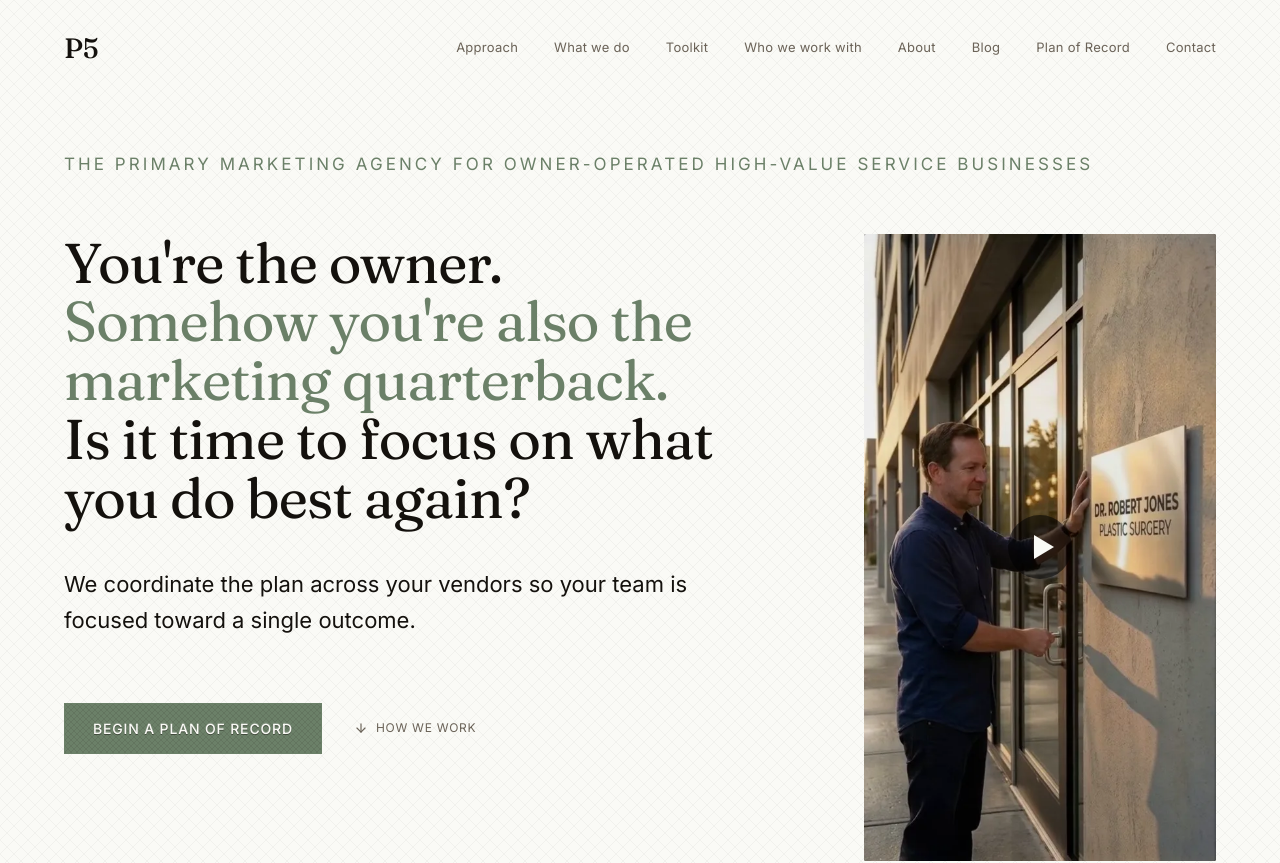
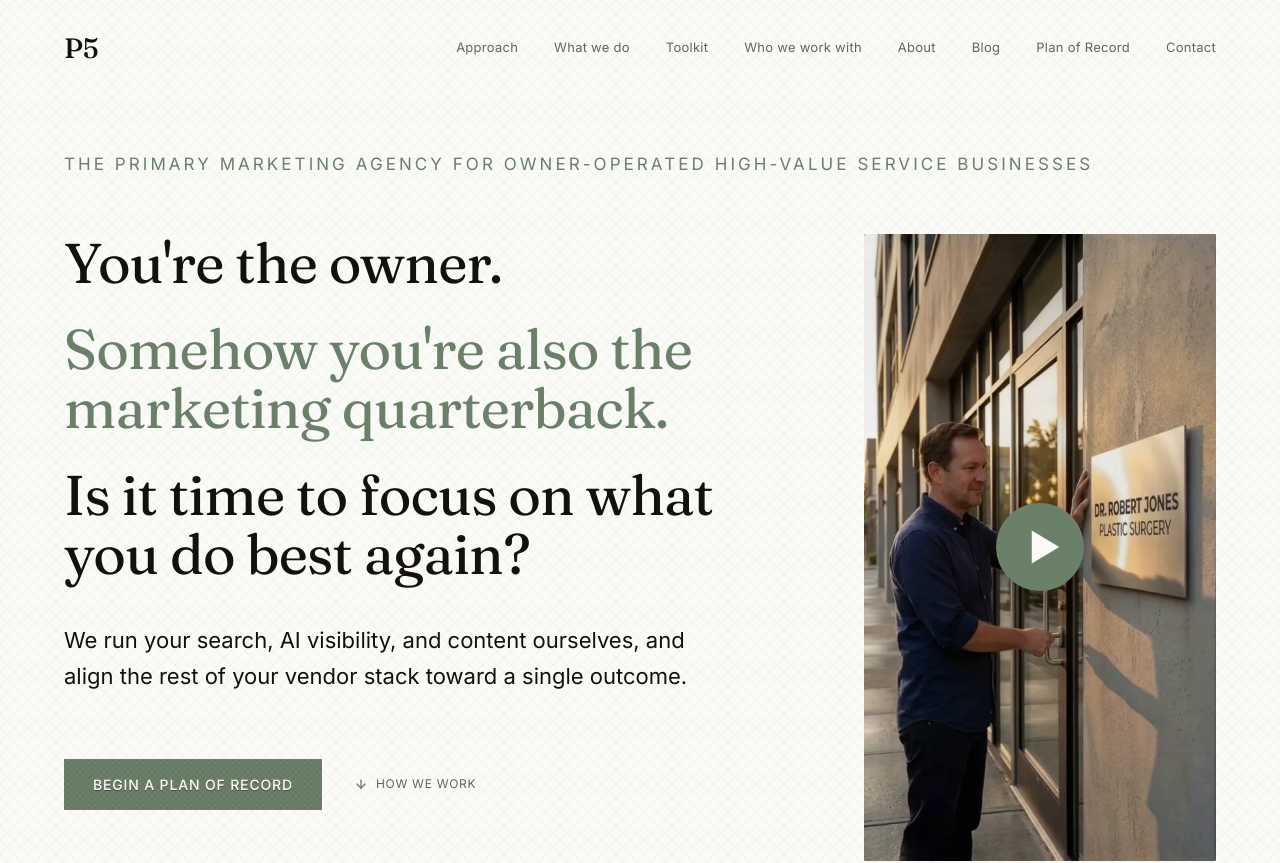
Before and after one commit to rldonnell/p5-website, a Next.js app: page / in a window 1280 px wide. Shown: the top 863 px of the page. Built offline with nearby package versions, Linux system fonts and the light colour scheme.

Commit message:
Make hero video obviously clickable, add credit line

```diff
--- a/components/HeroVideo.tsx
+++ b/components/HeroVideo.tsx
@@ -77,11 +77,11 @@ export default function HeroVideo({
           >
             <svg
               viewBox="0 0 64 64"
-              width="64"
-              height="64"
+              width="88"
+              height="88"
               className="drop-shadow-lg"
             >
-              <circle cx="32" cy="32" r="32" fill="rgba(0,0,0,0.55)" />
+              <circle cx="32" cy="32" r="32" fill="#6B8068" />
               <path d="M26 20 L46 32 L26 44 Z" fill="#FAFAF6" />
             </svg>
           </span>
--- a/components/sections/Hero.tsx
+++ b/components/sections/Hero.tsx
@@ -19,15 +19,15 @@ export default function Hero() {
             id="hero-heading"
             className="font-display font-normal text-ink leading-[1.05] tracking-[-0.015em] text-[28px] sm:text-[34px] md:text-[48px] lg:text-[56px] mb-8 md:mb-10"
           >
-            You&apos;re the owner.
-            <br />
-            <span className="text-forest">Somehow you&apos;re also the marketing quarterback.</span>
-            <br />
-            Is it time to focus on what you do best again?
+            <span className="block">You&apos;re the owner.</span>
+            <span className="block text-forest my-[0.5em]">
+              Somehow you&apos;re also the marketing quarterback.
+            </span>
+            <span className="block">Is it time to focus on what you do best again?</span>
           </h1>
 
           <p className="text-ink leading-relaxed max-w-prose-tight text-[17px] md:text-[20px] lg:text-[22px] mb-12 md:mb-16">
-            We coordinate the plan across your vendors so your team is focused toward a single outcome.
+            We run your search, AI visibility, and content ourselves, and align the rest of your vendor stack toward a single outcome.
           </p>
 
           <div className="flex flex-wrap items-center gap-x-8 gap-y-5">
@@ -46,6 +46,9 @@ export default function Hero() {
 
         <div className="lg:col-span-4">
           <HeroVideo />
+          <p className="w-full max-w-[420px] mx-auto lg:mx-0 lg:ml-auto mt-4 text-[12px] tracking-eyebrow uppercase text-forest text-center">
+            Our spot. Our music. AI on the team.
+          </p>
         </div>
       </div>
     </section>
```
